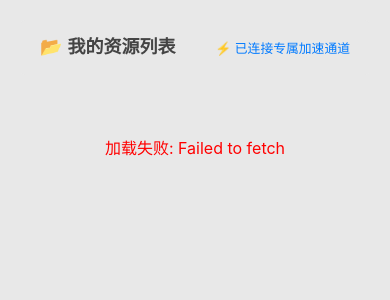
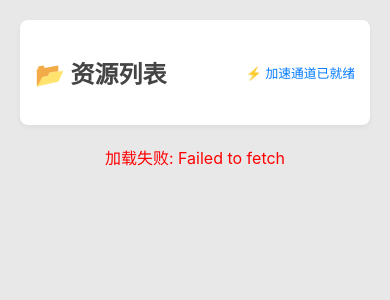
Before and after one commit to JTSTV/Jtstv.github.io, a Jekyll site: the page sp/index.html, which Jekyll copies as it is, in a window 390 px wide. Shown: the top 300 px of the page. Built offline with Jekyll 4.4.1, drawn with Linux system fonts in a browser that asks for light colours.

Commit message:
更新 index.html

```diff
--- a/sp/index.html
+++ b/sp/index.html
@@ -5,178 +5,88 @@
 <meta name="viewport" content="width=device-width, initial-scale=1.0">
 <title>我的资源列表</title>
 <style>
-        * { margin: 0; padding: 0; box-sizing: border-box; }
-        body { font-family: -apple-system, BlinkMacSystemFont, "Segoe UI", Roboto, sans-serif; background: #e8e8e8; color: #444; padding: 20px; }
-        .container { max-width: 680px; margin: 0 auto; }
-        .header { padding: 15px 30px; border-radius: 6px; background: #e8e8e8; margin-bottom: 20px; display: flex; align-items: center; justify-content: space-between; }
-        .header h2 { font: 600 20px/1.4 sans-serif; color: #444; margin: 0; }
-        .file-list { list-style: none; }
-        .file-item { display: flex; flex-direction: column; padding: 15px 20px 35px; margin-bottom: 15px; border-radius: 12px; position: relative; backdrop-filter: blur(12px); -webkit-backdrop-filter: blur(12px); color: #444; }
-        .file-info { display: flex; align-items: center; margin-bottom: 12px; }
-        .icon { font-size: 1.5rem; margin-right: 12px; flex-shrink: 0; }
-        .name-text { font-size: 1rem; line-height: 1.4; word-break: break-all; }
-        .actions { display: flex; gap: 8px; align-self: flex-end; }
-        .btn { padding: 8px 16px; border-radius: 20px; text-decoration: none; font-size: .9rem; font-weight: 500; color: #333; border: none; cursor: pointer; transition: opacity .2s; background: rgba(255,255,255,.4); }
-        .btn:hover { opacity: .9; }
-        .loading { text-align: center; padding: 40px; color: #888; }
-
-        /* 模态框样式 */
-        .modal { display: none; position: fixed; z-index: 1000; left: 0; top: 0; width: 100%; height: 100%; background-color: rgba(0,0,0,.95); align-items: center; justify-content: center; overflow: hidden; }
-        .modal-content { width: 90%; max-width: 900px; position: relative; max-height: 100vh; display: flex; justify-content: center; }
-        video { width: 100%; height: auto; max-height: 100vh; border-radius: 8px; object-fit: contain; background: #000; }
-        .close-modal { position: absolute; bottom: 15px; right: 15px; width: 40px; height: 40px; background: rgba(255,255,255,.9); color: #000; border-radius: 50%; text-align: center; line-height: 40px; font-size: 28px; font-weight: bold; cursor: pointer; z-index: 1002; box-shadow: 0 2px 10px rgba(0,0,0,.3); border: none; outline: none; padding: 0; }
-        .speed-control { position: absolute; top: 15px; left: 50%; transform: translateX(-50%); background: rgba(0,0,0,.6); color: #fff; padding: 3px 8px; border-radius: 20px; font-size: .4rem; z-index: 1001; backdrop-filter: blur(4px); display: flex; gap: 3px; }
-        .speed-btn { background: none; border: none; color: #fff; cursor: pointer; padding: 1px 4px; font-size: .4rem; border-radius: 3px; transition: background .2s; }
-        .speed-btn:hover, .speed-btn.active { background: rgba(255,255,255,.3); }
-
-        @media(max-width:600px) {
-            .container { padding: 0; }
-            .header { padding: 15px 20px; }
-            .header h2 { font-size: 18px; }
-            .file-item { padding: 12px 15px 30px; }
-            .name-text { font-size: .95rem; }
-            .icon { font-size: 1.2rem; margin-right: 8px; }
-            .btn { padding: 6px 12px; font-size: .8rem; }
-            .modal-content { width: 100%; height: 100%; border-radius: 0; }
-            video { border-radius: 0; height: 100%; }
-        }
+  body{font-family:-apple-system,sans-serif;background:#e8e8e8;color:#444;padding:20px;margin:0}
+  .box{max-width:680px;margin:0 auto}
+  .head{display:flex;justify-content:space-between;align-items:center;padding:15px;margin-bottom:20px;border-radius:8px;background:#fff;box-shadow:0 2px 5px rgba(0,0,0,.05)}
+  .list{list-style:none;padding:0}
+  .item{background:#fff;margin-bottom:12px;padding:15px;border-radius:10px;display:flex;flex-direction:column;gap:10px;box-shadow:0 2px 8px rgba(0,0,0,.03)}
+  .info{display:flex;align-items:center;gap:10px;font-weight:500}
+  .acts{display:flex;gap:8px;justify-content:flex-end}
+  .btn{padding:6px 14px;border-radius:20px;text-decoration:none;font-size:.85rem;background:#f0f0f0;color:#333;border:none;cursor:pointer}
+  .btn:hover{background:#e0e0e0}
+  /* 播放器模态框 */
+  .modal{display:none;position:fixed;top:0;left:0;width:100%;height:100%;background:rgba(0,0,0,.95);z-index:999;align-items:center;justify-content:center}
+  video{width:95%;max-height:90vh;border-radius:8px;background:#000}
+  .cls{position:absolute;bottom:20px;right:20px;width:40px;height:40px;background:#fff;border-radius:50%;font-size:24px;line-height:40px;text-align:center;cursor:pointer;color:#000}
 </style>
 </head>
 <body>
-    <div class="container">
-        <div class="header">
-            <h2>📂 我的资源列表</h2>
-            <span id="cdnStatus" style="font-size:.8rem;color:#007AFF">⚡ 已连接专属加速通道</span>
-        </div>
-        <ul id="fileList" class="file-list">
-            <li class="loading">正在加载文件列表...</li>
-        </ul>
+<div class="box">
+  <div class="head"><h2>📂 资源列表</h2><span style="font-size:.8rem;color:#007AFF">⚡ 加速通道已就绪</span></div>
+  <ul id="list" class="list"><li style="text-align:center;padding:20px;color:#888">加载中...</li></ul>
 </div>
 
-    <!-- 视频播放弹窗 -->
-    <div id="videoModal" class="modal" onclick="closeVideo()">
-        <div class="modal-content" onclick="event.stopPropagation()">
-            <video id="videoPlayer" controls playsinline webkit-playsinline preload="auto">您的浏览器不支持 HTML5 视频播放。</video>
-            <div class="speed-control" id="speedControl">
-                <button class="speed-btn" onclick="setSpeed(0.5)">0.5x</button>
-                <button class="speed-btn" onclick="setSpeed(1.0)">1.0x</button>
+<!-- 视频弹窗 -->
+<div id="vm" class="modal" onclick="closeV()">
+  <div onclick="event.stopPropagation()">
+    <video id="vp" controls playsinline></video>
   </div>
-            <button class="close-modal" onclick="closeVideo()">&times;</button>
-        </div>
+  <div class="cls" onclick="closeV()">&times;</div>
 </div>
 
 <script>
-        // ================= 配置区域 =================
-        const owner = 'Jtstv';
-        const repo = 'Jtstv.github.io';
-        const path = 'sp';
-        const apiUrl = `https://api.github.com/repos/${owner}/${repo}/contents/${path}`;
+const CFG = {
+  owner: 'Jtstv', repo: 'Jtstv.github.io', path: 'sp',
+  signer: 'https://my.hhzj.hair' // 你的 Worker 域名
+};
 
-        // ✅ 已更新为你绑定的自定义签名后端域名
-        const SIGNER_API = 'https://my.hhzj.hair';
+// 获取签名链接
+const getLink = async (p) => {
+  try {
+    const r = await fetch(`${CFG.signer}?filePath=${encodeURIComponent(p)}`, { mode: 'cors' });
+    const d = await r.json();
+    return d.url || '#';
+  } catch(e) { return '#'; }
+};
 
-        // ================= 核心：异步获取带签名的链接 =================
-        async function getFastUrl(filePath) {
+// 渲染列表
+const load = async () => {
+  const el = document.getElementById('list');
   try {
-                const res = await fetch(`${SIGNER_API}?filePath=${encodeURIComponent(filePath)}`);
-                if (!res.ok) throw new Error('获取加速链接失败');
-                const data = await res.json();
-                return data.url;
-            } catch (e) {
-                console.error(e);
-                return '#';
-            }
-        }
-
-        // ================= 逻辑区域 =================
-        async function loadFiles() {
-            const el = document.getElementById('fileList');
-            try {
-                const res = await fetch(apiUrl);
-                if (!res.ok) throw new Error('无法连接 GitHub API');
+    const res = await fetch(`https://api.github.com/repos/${CFG.owner}/${CFG.repo}/contents/${CFG.path}`);
     const files = await res.json();
     el.innerHTML = '';
-                if (!files.length) {
-                    el.innerHTML = '<li class="loading">该目录下空空如也</li>';
-                    return;
-                }
-                files.sort((a, b) => a.type === b.type ? a.name.localeCompare(b.name) : a.type === 'dir' ? -1 : 1);
 
-                for (const f of files) {
+    files.sort((a,b) => a.type === b.type ? a.name.localeCompare(b.name) : -1).forEach(f => {
+      const isVid = /\.(mp4|mov|m3u8)$/i.test(f.name);
+      const icon = f.type === 'dir' ? '📁' : isVid ? '🎬' : '📄';
+
+      getLink(f.path).then(url => {
         const li = document.createElement('li');
-                    li.className = 'file-item';
-                    const isDir = f.type === 'dir';
-                    const isVid = /\.(mp4|mov|webm|m3u8)$/i.test(f.name);
-                    let icon = isDir ? '📁' : isVid ? '🎬' : /\.(jpg|jpeg|png|gif)$/i.test(f.name) ? '🖼️' : '📄';
-                    let btns = '';
-
-                    if (isDir) {
-                        btns = `<span style="font-size:0.8rem;color:#999">文件夹</span>`;
-                    } else {
-                        // 异步等待后端返回签名链接
-                        const fastUrl = await getFastUrl(f.path);
-                        btns += `<a href="${fastUrl}" class="btn" target="_blank">下载</a>`;
-                        if (isVid) {
-                            // 注意：URL 中可能包含特殊字符，需要转义
-                            const safeUrl = fastUrl.replace(/'/g, "\\'");
-                            btns += `<button onclick="playVideo('${safeUrl}')" class="btn">播放</button>`;
-                        }
-                    }
+        li.className = 'item';
         li.innerHTML = `
-                        <div class="file-info">
-                            <span class="icon">${icon}</span>
-                            <span class="name-text">${f.name}</span>
-                        </div>
-                        <div class="actions">${btns}</div>
-                    `;
+          <div class="info"><span>${icon}</span><span>${f.name}</span></div>
+          <div class="acts">
+            ${f.type !== 'dir' ? `<a href="${url}" target="_blank" class="btn">下载</a>` : ''}
+            ${isVid ? `<button onclick="play('${url.replace(/'/g,"\\'")}')" class="btn">播放</button>` : ''}
+          </div>`;
         el.appendChild(li);
-                }
-                applyItemStyles();
-            } catch (e) {
-                el.innerHTML = `<li class="loading" style="color:red">加载失败: ${e.message}</li>`;
-            }
-        }
-
-        // ================= 其余功能代码保持不变 =================
-        function applyItemStyles() {
-            let h = 0;
-            document.querySelectorAll('.file-item').forEach(item => {
-                let h1 = (h + 120 + Math.random() * 120) % 360;
-                let h2 = (h1 + 30 + Math.random() * 60) % 360;
-                h = h1;
-                item.style.background = `linear-gradient(135deg, hsla(${h1}, 65%, 85%, .85), hsla(${h2}, 65%, 75%, .85))`;
-                item.style.boxShadow = `0 0 40px 10px rgba(232,232,232,1)`;
       });
-        }
-
-        const playVideo = url => {
-            const m = document.getElementById('videoModal');
-            const p = document.getElementById('videoPlayer');
-            p.src = url;
-            m.style.display = 'flex';
-            document.body.style.overflow = 'hidden';
-            p.play().catch(err => console.log('需用户交互才能播放'));
+    });
+  } catch(e) { el.innerHTML = '<li style="color:red;text-align:center">加载失败: ' + e.message + '</li>'; }
 };
 
-        const closeVideo = () => {
-            const m = document.getElementById('videoModal');
-            const p = document.getElementById('videoPlayer');
-            m.style.display = 'none';
-            p.pause();
-            p.src = '';
-            document.body.style.overflow = '';
+// 播放控制
+const play = (u) => {
+  const m = document.getElementById('vm'), v = document.getElementById('vp');
+  v.src = u; m.style.display = 'flex'; v.play().catch(()=>{});
+};
+const closeV = () => {
+  const m = document.getElementById('vm'), v = document.getElementById('vp');
+  m.style.display = 'none'; v.pause(); v.src = '';
 };
 
-        const setSpeed = s => {
-            const p = document.getElementById('videoPlayer');
-            p.playbackRate = s;
-            document.querySelectorAll('.speed-btn').forEach(b => {
-                b.classList.toggle('active', parseFloat(b.textContent) === s);
-            });
-        };
-
-        // 页面加载时执行
-        loadFiles();
+load();
 </script>
 </body>
 </html>
```
Lines whose indentation alone changed are shown as unchanged.
